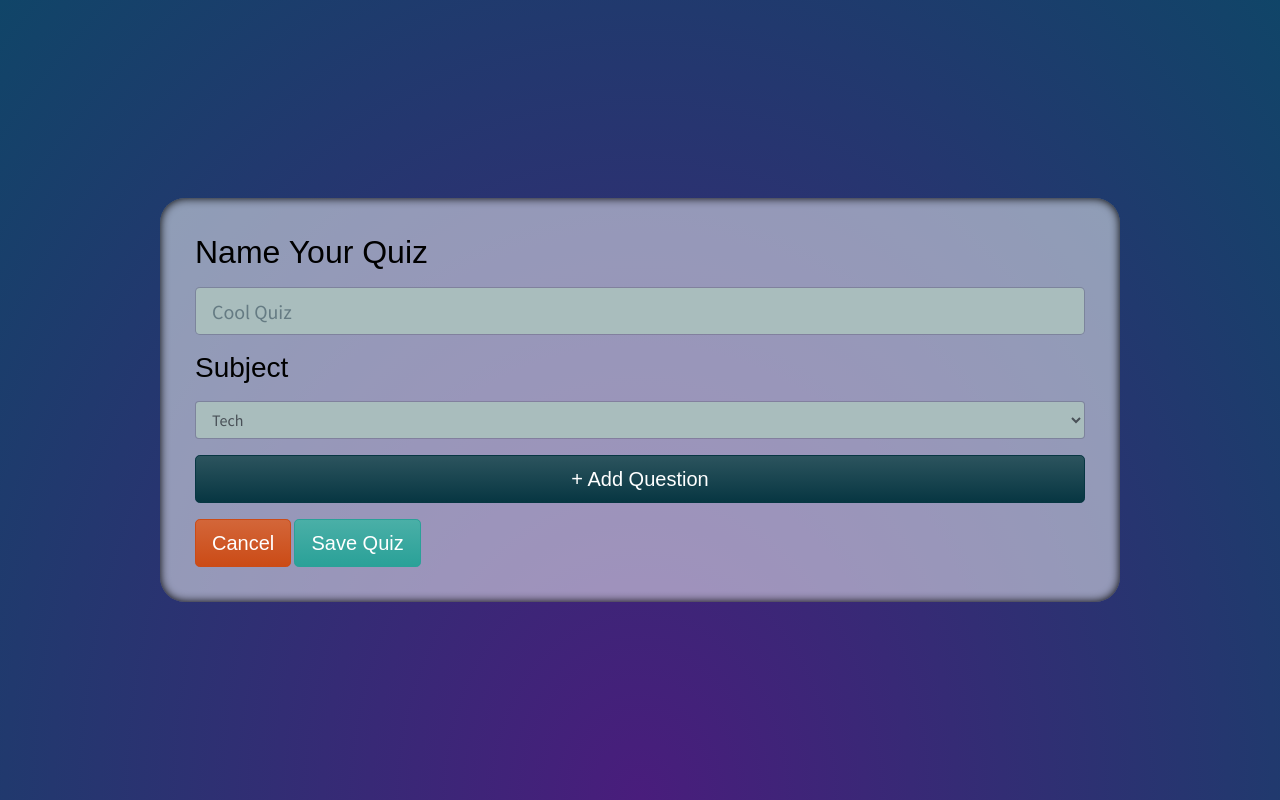
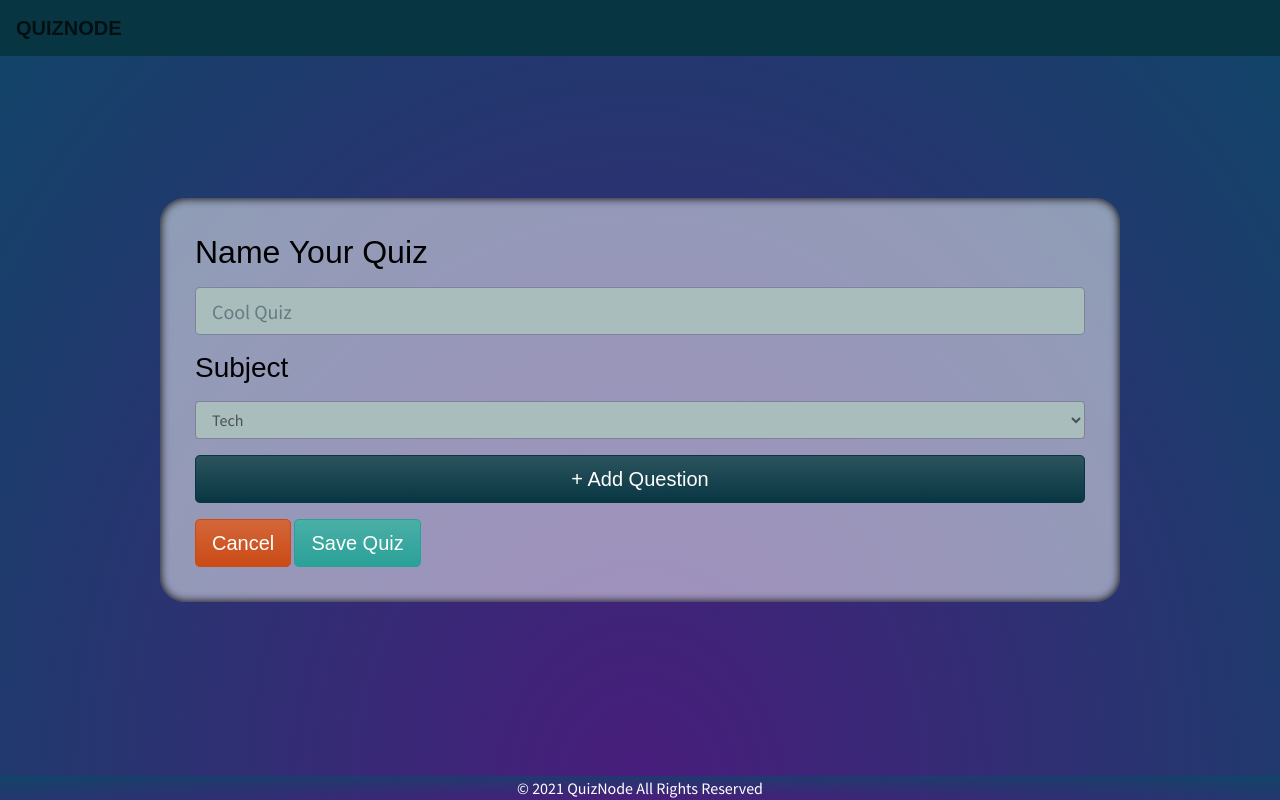
Before and after one commit to Darrellfr3/Quiznode, a React (Create React App) app in the folder client/: page /createQuiz in a window 1280 px wide. Built offline with nearby package versions, Linux system fonts and the light colour scheme; a web font is replaced by a local one.

Commit message:
adding navbar and footer

```diff
--- a/client/src/pages/CreateQuiz.js
+++ b/client/src/pages/CreateQuiz.js
@@ -6,6 +6,8 @@ import QuestionForm from '../components/CreateContainer/QuestionForm';
 import { useStateContext } from '../utils/GlobalState';
 import API from '../utils/API';
 import '../components/CreateContainer/Question.css';
+import Navbar from "../components/navbar";
+import Footer from "../components/footer"
 
 // class CreateQuiz extends Component {
 const CreateQuiz = () => {
@@ -69,7 +71,10 @@ const CreateQuiz = () => {
     }
 
         return (
+            <>
+            <Navbar />
             <div className="questionForm">
+
                 <QuizForm
                     quizName={quizName}
                     quizSubject={quizSubject}
@@ -102,7 +107,10 @@ const CreateQuiz = () => {
                 <CreateButtons
                 className="saveBtns"
                 submitQuiz={submitQuiz}/>
+
             </div>
+            <Footer />
+            </>
         )
     }
 // }
```
